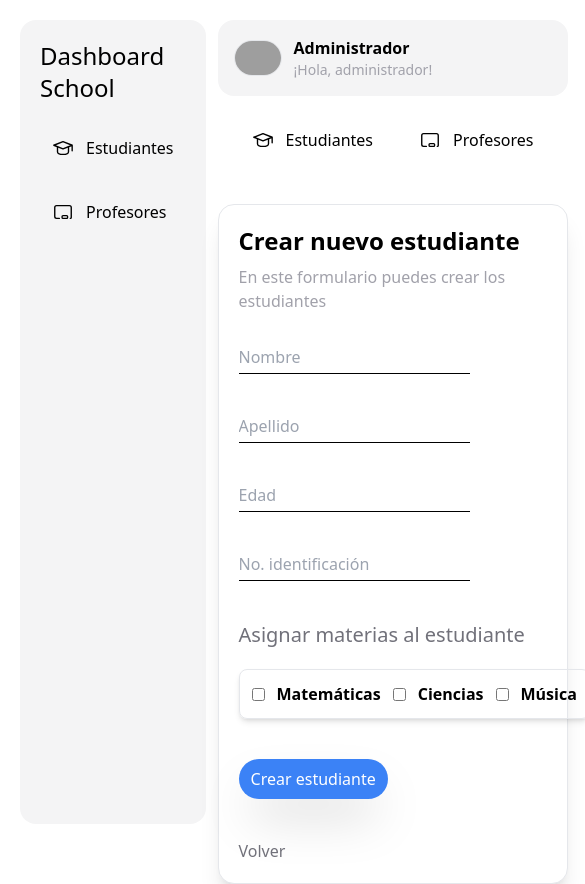
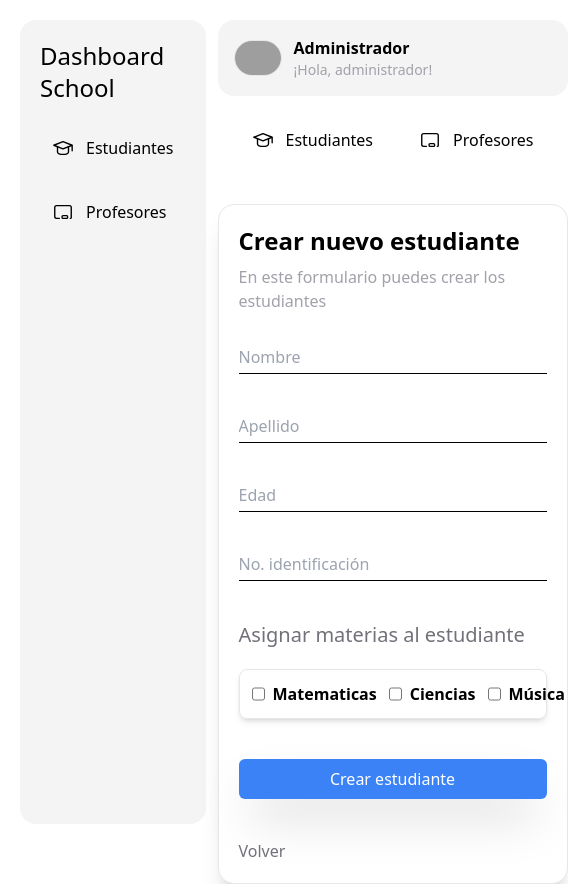
Before and after one commit to Clavijomo/school-project-react, a React (Vite) app: page /create-student in a window 390 px wide. Shown: the whole page, 585 px wide, since content can reach past the window. Built offline with nearby package versions, Linux system fonts and the light colour scheme; grey boxes are pictures that could not be loaded.

Commit message:
feat: Iteration to display the list of subjects

```diff
--- a/src/pages/CreateStudent.jsx
+++ b/src/pages/CreateStudent.jsx
@@ -3,6 +3,7 @@ import { Link, useNavigate } from 'react-router-dom';
 import { useDispatch } from "react-redux";
 import { addStudent } from '../features/ListStudents';
 import {v4 as uuid} from "uuid";
+import asignatures from '../data/listAsignatures';
 
 const CreateStudent = () => {
   const navigate = useNavigate();
@@ -13,9 +14,7 @@ const CreateStudent = () => {
     identificacion: '',
     materias: [],
   });
-
   const dispatch = useDispatch();
-
   const handleChange = e => {
     setStudent({
       ...student,
@@ -25,11 +24,16 @@ const CreateStudent = () => {
 
   const handleSubmit = e => {
     e.preventDefault();
+    // Agregar validación del array de materias del estudiante
+    if(Array.isArray(student.materias) && student.materias.length) {
       dispatch(addStudent({
         ...student,
         id: uuid(),
       }));
       navigate('/');
+      return;
+    }
+    alert("Debes seleccionar mínimo una materia");
   }
 
   const handleCheckbox = e => {
@@ -54,7 +58,7 @@ const CreateStudent = () => {
         <input
           required
           name="nombre"
-          className="bg-transparent w-max border-black border-b pb-1"
+          className="bg-transparent w-full block md:w-max border-black border-b pb-1"
           type="text"
           placeholder="Nombre"
           onChange={handleChange}
@@ -62,7 +66,7 @@ const CreateStudent = () => {
         <input
           required
           name="apellido"
-          className="bg-transparent block w-max border-black border-b pb-1"
+          className="bg-transparent w-full block md:w-max border-black border-b pb-1"
           type="text"
           placeholder="Apellido"
           onChange={handleChange}
@@ -70,7 +74,7 @@ const CreateStudent = () => {
         <input
           required
           name="edad"
-          className="bg-transparent block w-max border-black border-b pb-1"
+          className="bg-transparent w-full block md:w-max border-black border-b pb-1"
           type="number"
           placeholder="Edad"
           onChange={handleChange}
@@ -78,7 +82,7 @@ const CreateStudent = () => {
         <input
           required
           name="identificacion"
-          className="bg-transparent block w-max border-black border-b pb-1"
+          className="bg-transparent w-full block md:w-max border-black border-b pb-1"
           type="number"
           placeholder="No. identificación"
           onChange={handleChange}
@@ -87,30 +91,22 @@ const CreateStudent = () => {
             <div>
               <p className="text-zinc-500 text-xl">Asignar materias al estudiante</p>
             </div>
-          <div className="flex items-center gap-3 border w-max p-3 shadow-md rounded-lg font-semibold">
+          <div className="flex items-center md:gap-5 border w-full md:w-max p-3 shadow-md rounded-lg font-semibold">
+            {asignatures && asignatures.map( asignature => (
+              <label className="flex mr-3 gap-2" key={asignature.id}>
                 <input
                   type="checkbox"
-              name="1"
+                  name={asignature.id}
                   onChange={handleCheckbox}
                 />
-            Matemáticas
-            <input
-              type="checkbox"
-              name="2"
-              onChange={handleCheckbox}
-            />
-            Ciencias
-            <input
-              type="checkbox"
-              name="3"
-              onChange={handleCheckbox}
-            />
-            Música
+                {asignature.nombre}
+              </label>
+            ))}
           </div>
         </div>
 
         <input
-          className="bg-blue-500 py-2 px-3 text-white rounded-full shadow-2xl"
+          className="bg-blue-500 w-full md:w-max rounded-md  py-2 px-3 text-white md:rounded-full shadow-2xl"
           type="submit"
           value="Crear estudiante"
         />
```
Lines whose indentation alone changed are shown as unchanged.
